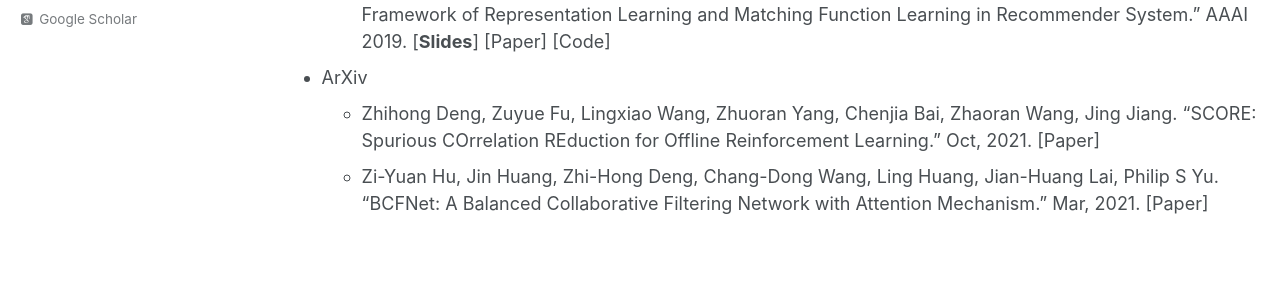
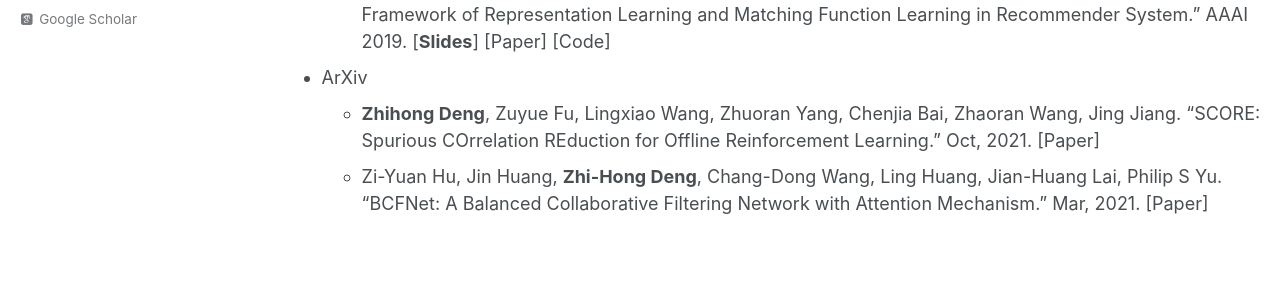
Before and after one commit to familyld/familyld.github.io, a Jekyll site: the page built from _pages/publications.md, in a window 1280 px wide and 1013 px high. Shown: the part 532-828 px from the top of the window. Built offline with Jekyll 4.4.1, drawn with Linux system fonts in a browser that asks for light colours; some web fonts are replaced; a script that is not in the unit is left out.

```diff
--- a/_pages/publications.md
+++ b/_pages/publications.md
@@ -19,5 +19,5 @@ author_profile: true
   * **Zhi-Hong Deng**, Ling Huang, Chang-Dong Wang, Jian-Huang Lai, Philip S. Yu. "DeepCF: A Unified Framework of Representation Learning and Matching Function Learning in Recommender System." AAAI 2019. [[**Slides**]](https://familyld.github.io/files/AAAI2019-DeepCF.pdf) [[Paper]](https://familyld.github.io/files/19AAAI_DeepCF.pdf) [[Code]](https://github.com/familyld/DeepCF)
 
 * ArXiv
-  * Zhihong Deng, Zuyue Fu, Lingxiao Wang, Zhuoran Yang, Chenjia Bai, Zhaoran Wang, Jing Jiang. "SCORE: Spurious COrrelation REduction for Offline Reinforcement Learning." Oct, 2021. [[Paper]](https://arxiv.org/pdf/2110.12468.pdf)
-  * Zi-Yuan Hu, Jin Huang, Zhi-Hong Deng, Chang-Dong Wang, Ling Huang, Jian-Huang Lai, Philip S Yu. "BCFNet: A Balanced Collaborative Filtering Network with Attention Mechanism." Mar, 2021. [[Paper]](https://arxiv.org/pdf/2103.06105.pdf)
+  * **Zhihong Deng**, Zuyue Fu, Lingxiao Wang, Zhuoran Yang, Chenjia Bai, Zhaoran Wang, Jing Jiang. "SCORE: Spurious COrrelation REduction for Offline Reinforcement Learning." Oct, 2021. [[Paper]](https://arxiv.org/pdf/2110.12468.pdf)
+  * Zi-Yuan Hu, Jin Huang, **Zhi-Hong Deng**, Chang-Dong Wang, Ling Huang, Jian-Huang Lai, Philip S Yu. "BCFNet: A Balanced Collaborative Filtering Network with Attention Mechanism." Mar, 2021. [[Paper]](https://arxiv.org/pdf/2103.06105.pdf)
```
